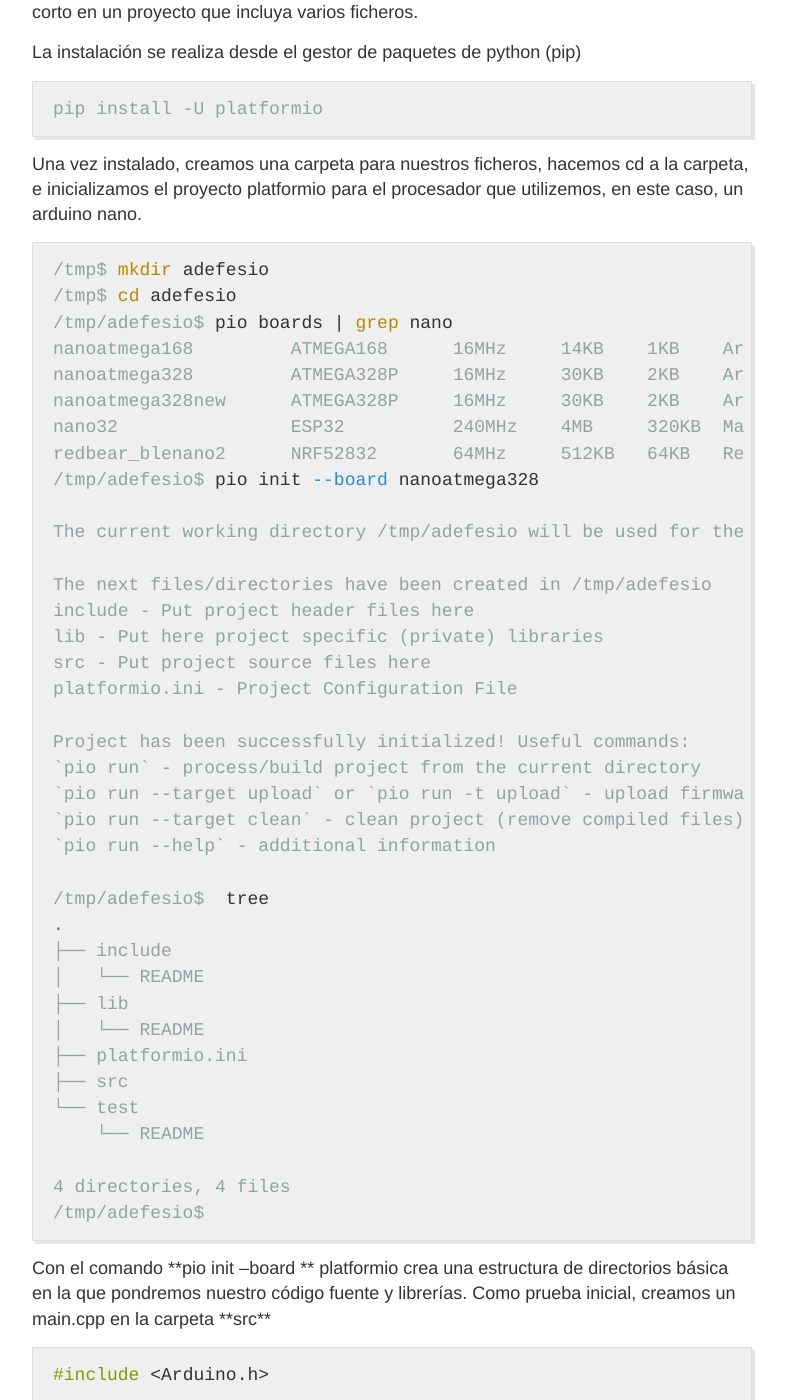
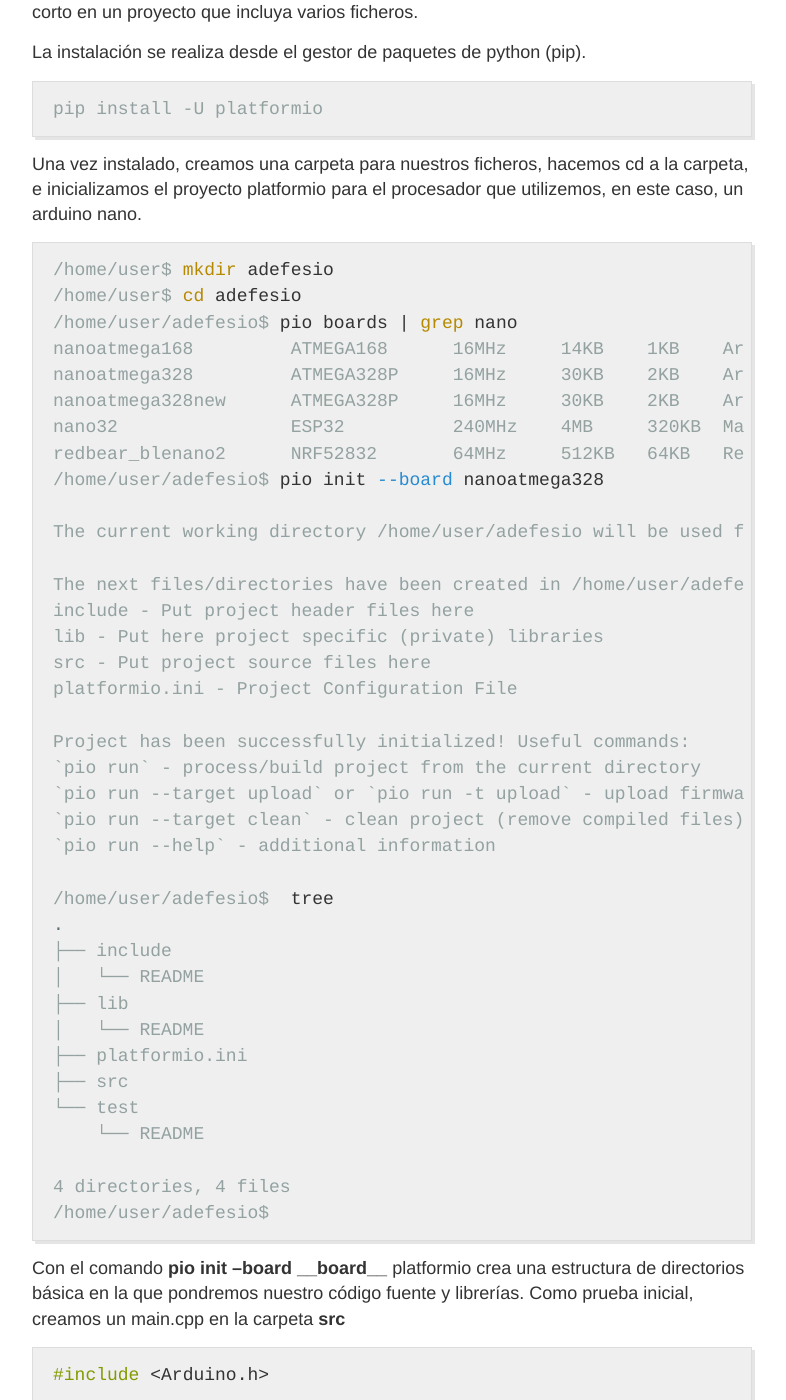
Before and after one commit to RecunchoMaker/adefesio, a Jekyll site: the page built from _posts/2018-12-27-introduccion.md, in a window 1280 px wide and 1400 px high, scrolled down 378 px. Shown: the whole window, without its empty margins (248-1034 px from the left). Built offline with Jekyll 4.4.1, drawn with Linux system fonts in a browser that asks for light colours; some of the changed text lies outside the part shown.

````diff
--- a/_posts/2018-12-27-introduccion.md
+++ b/_posts/2018-12-27-introduccion.md
@@ -10,7 +10,7 @@
 preferencia personal, aunque ciertamente el ArduinoIDE se queda muy corto en un proyecto
 que incluya varios ficheros.
 
-La instalación se realiza desde el gestor de paquetes de python (pip)
+La instalación se realiza desde el gestor de paquetes de python (pip).
 
 ```console
 pip install -U platformio
@@ -21,19 +21,19 @@
 arduino nano.
 
 ```console
-/tmp$ mkdir adefesio
-/tmp$ cd adefesio
-/tmp/adefesio$ pio boards | grep nano
+/home/user$ mkdir adefesio
+/home/user$ cd adefesio
+/home/user/adefesio$ pio boards | grep nano
 nanoatmega168         ATMEGA168      16MHz     14KB    1KB    Arduino Nano ATmega168
 nanoatmega328         ATMEGA328P     16MHz     30KB    2KB    Arduino Nano ATmega328
 nanoatmega328new      ATMEGA328P     16MHz     30KB    2KB    Arduino Nano ATmega328 (New Bootloader)
 nano32                ESP32          240MHz    4MB     320KB  MakerAsia Nano32
 redbear_blenano2      NRF52832       64MHz     512KB   64KB   RedBearLab BLE Nano 2
-/tmp/adefesio$ pio init --board nanoatmega328
+/home/user/adefesio$ pio init --board nanoatmega328
 
-The current working directory /tmp/adefesio will be used for the project.
+The current working directory /home/user/adefesio will be used for the project.
 
-The next files/directories have been created in /tmp/adefesio
+The next files/directories have been created in /home/user/adefesio
 include - Put project header files here
 lib - Put here project specific (private) libraries
 src - Put project source files here
@@ -45,7 +45,7 @@
 `pio run --target clean` - clean project (remove compiled files)
 `pio run --help` - additional information
 
-/tmp/adefesio$  tree
+/home/user/adefesio$  tree
 .
 ├── include
 │   └── README
@@ -57,12 +57,12 @@
     └── README
 
 4 directories, 4 files
-/tmp/adefesio$
+/home/user/adefesio$
 ```
 
-Con el comando **pio init --board <board>** platformio crea una estructura de directorios básica en la
-que pondremos nuestro código fuente y librerías. Como prueba inicial, creamos un main.cpp en la carpeta
-**src**
+Con el comando **pio init --board __board__** platformio crea una estructura de directorios básica en la
+que pondremos nuestro código fuente y librerías. Como prueba inicial, creamos un main.cpp en la
+carpeta **src**
 
 ```cpp
 #include <Arduino.h>
@@ -82,7 +82,7 @@
 que efectivamente está ejecutando el loop escribiendo en el puerto serie.
 
 ```console
-/tmp/adefesio$ pio run
+/home/user/adefesio$ pio run
 Processing nanoatmega328 (platform: atmelavr; board: nanoatmega328; framework: arduino)
 ---------------------------------------------------------------------------------------
 Verbose mode can be enabled via `-v, --verbose` option
@@ -95,12 +95,12 @@
 PROGRAM: [=         ]   5.3% (used 1640 bytes from 30720 bytes)
 ====================================================================
 
-/tmp/adefesio$ pio run --target upload
+/home/user/adefesio$ pio run --target upload
 (...)
 avrdude: safemode: Fuses OK (E:00, H:00, L:00)
 avrdude done.  Thank you.
 
-/tmp/adefesio$ pio device monitor --baud 115200
+/home/user/adefesio$ pio device monitor --baud 115200
 --- Miniterm on /dev/ttyUSB0  115200,8,N,1 ---
 --- Quit: Ctrl+C | Menu: Ctrl+T | Help: Ctrl+T followed by Ctrl+H ---
 Hola mundo
@@ -108,10 +108,10 @@
 Hola mundo
 ```
 
-###### tip
-Para evitar tener que especificar la dirección del puerto serie, anadimos la siguiente línea al fichero
-platformio.ini
+> **tip**
+> Para evitar tener que especificar la velocidad del puerto serie, anadimos la siguiente línea al fichero
+> platformio.ini
+>
+> monitor_speed = 115200
 
-```console
-monitor_speed = 115200
-```
+_commit_: 986422e520c65bc79119adf60770a9d7ef00067d
````
Also changed, not shown: chuleta.md (added, +123 -0 lines), 1 other file.
